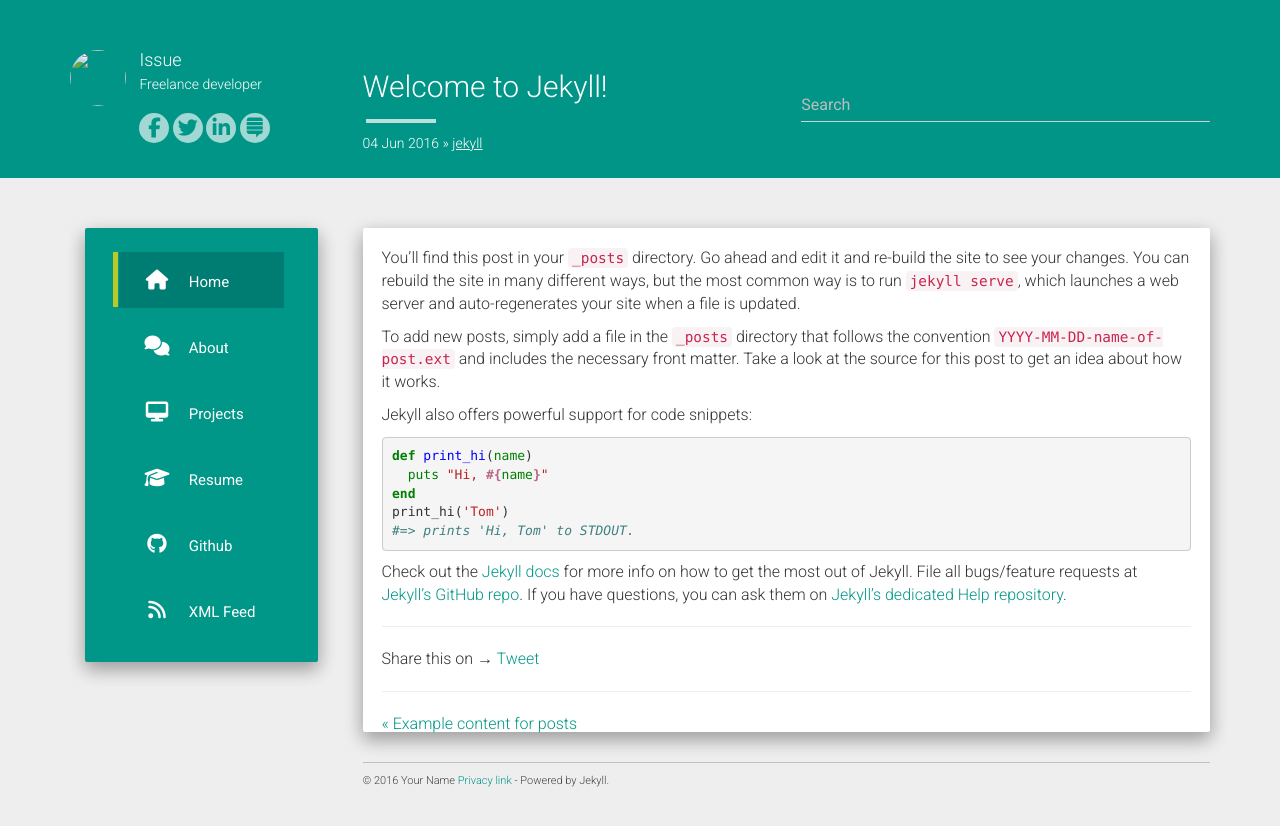
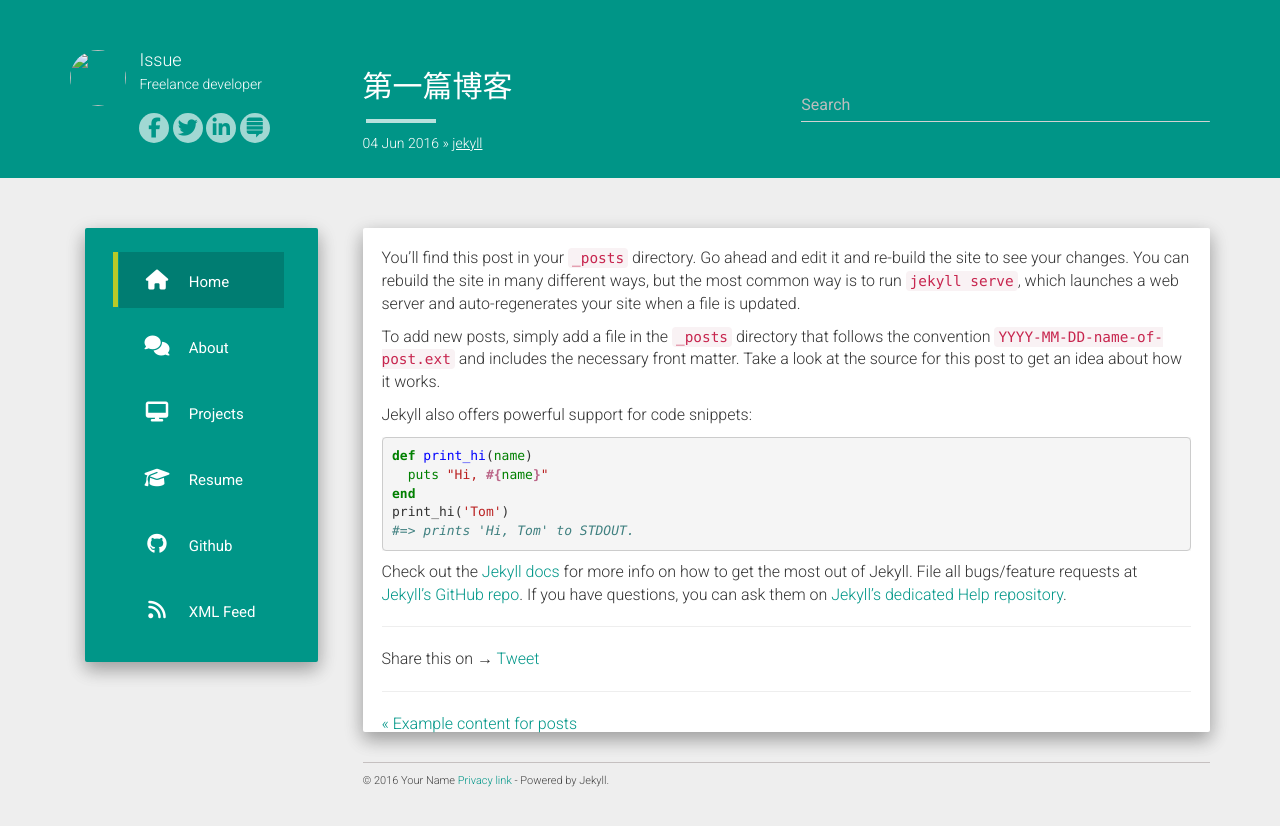
Before and after one commit to Lgoudan/Lgoudan.github.io, a Jekyll site: the page built from _posts/2015-07-11-welcome-to-jekyll.md, in a window 1280 px wide. Shown: the top 826 px of the page. Built offline with Jekyll 4.4.1, drawn with Linux system fonts in a browser that asks for light colours; nearby versions of some CDN libraries; comment, search, counter and statistics services are not loaded.

Commit message:
修改文件: _posts/2015-07-11-welcome-to-jekyll.md

```diff
--- a/_posts/2015-07-11-welcome-to-jekyll.md
+++ b/_posts/2015-07-11-welcome-to-jekyll.md
@@ -1,6 +1,6 @@
 ---
 layout: post
-title:  "Welcome to Jekyll!"
+title:  "第一篇博客"
 date:   2016-06-04 13:50:39
 categories: jekyll
 ---
```
